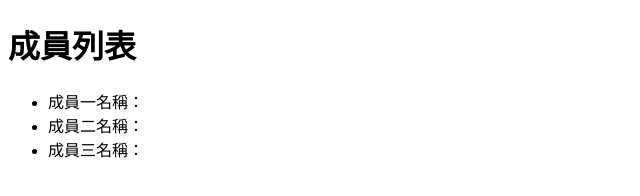
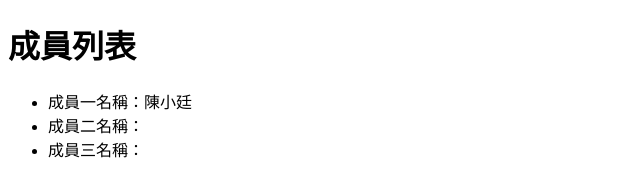
Before and after one commit to SmallTing1124/git-mission4, a plain HTML site: page index.html in a window 1280 px wide. Shown: the full height of the page, 0-640 px from the left. Drawn offline with Linux system fonts and the light colour scheme.

Commit message:
修改「成員一名稱」

```diff
--- a/index.html
+++ b/index.html
@@ -8,7 +8,7 @@
 <body>
     <h1>成員列表</h1>
     <ul>
-        <li>成員一名稱：</li>
+        <li>成員一名稱：陳小廷</li>
         <li>成員二名稱：</li>
         <li>成員三名稱：</li>
     </ul>
```
